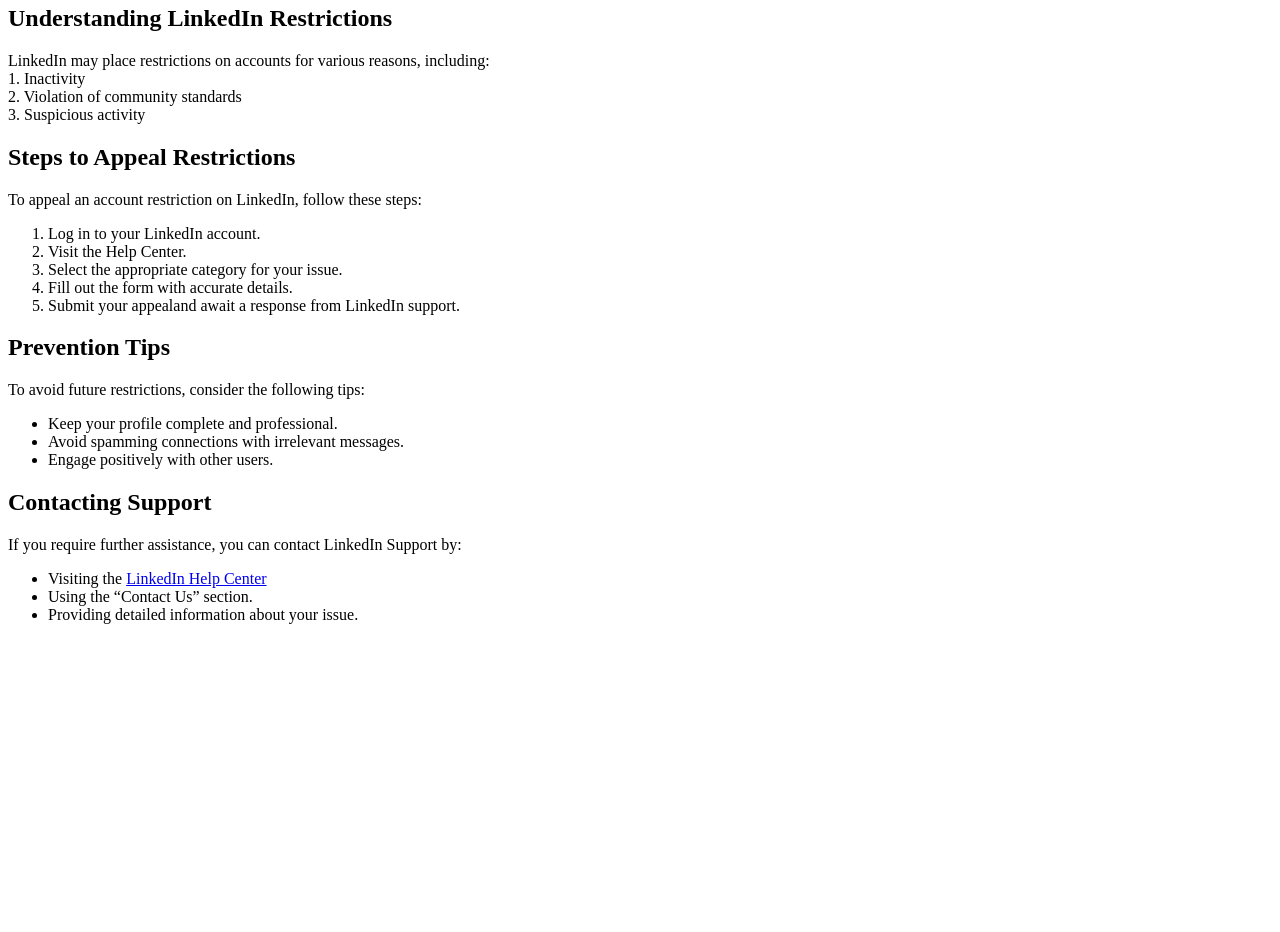
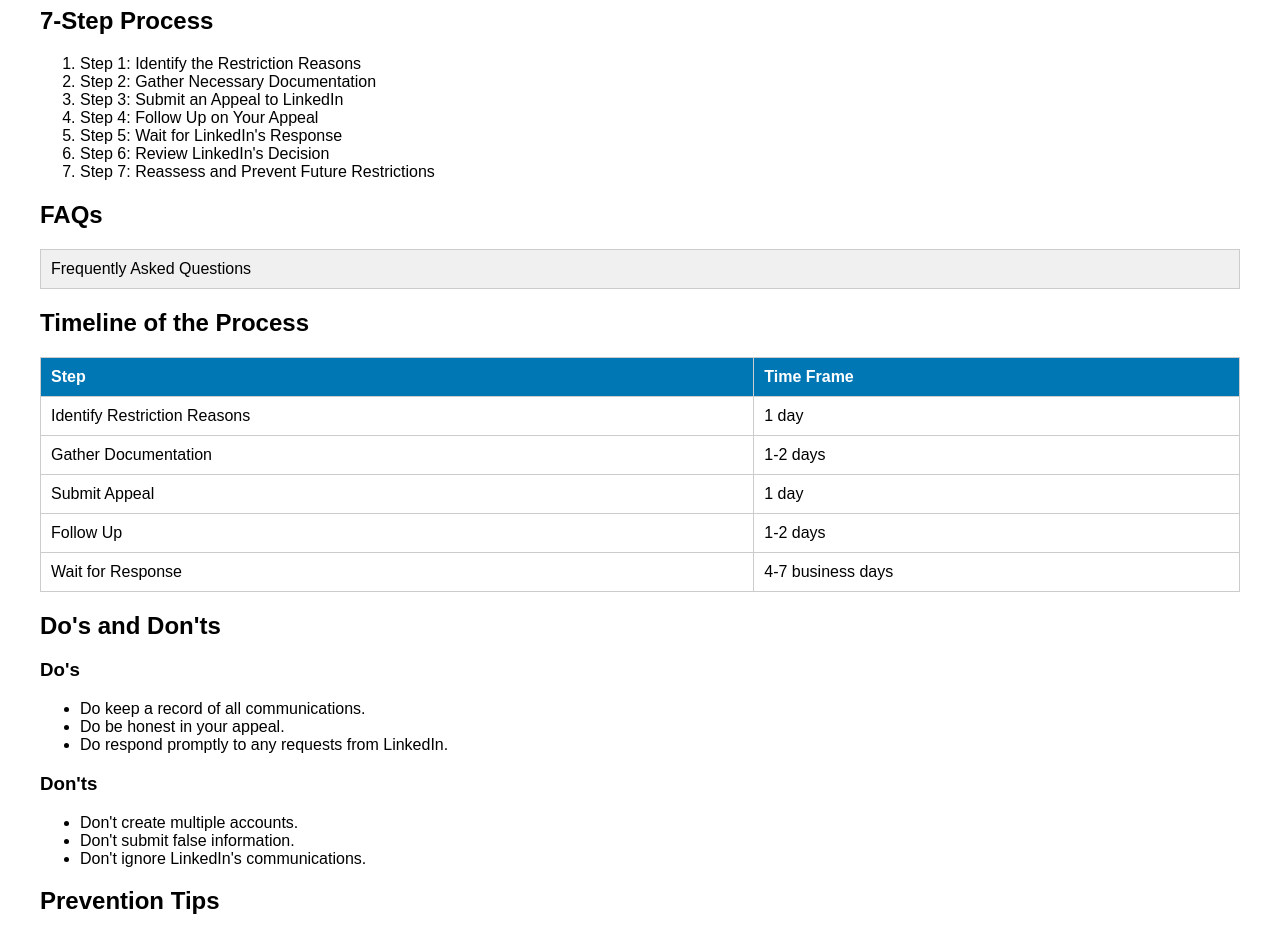
Before and after one commit to vibhanshumishra91/techinrent, a plain HTML site: page learn.html in a window 1280 px wide. Shown: the part 113-1045 px from the top of the page. Before the commit the page ends 800 px from the top, so only its background shows below. Drawn offline with Linux system fonts and the light colour scheme.

Commit message:
Updating learn.html with a comprehensive LinkedIn unrestriction guide.

```diff
--- a/learn.html
+++ b/learn.html
@@ -4,42 +4,101 @@
     <meta charset="UTF-8">
     <meta name="viewport" content="width=device-width, initial-scale=1.0">
     <title>LinkedIn Unrestriction Guide</title>
+    <style>
+        body { font-family: Arial, sans-serif; margin: 20px; padding: 20px; }
+        h1 { color: #0077B5; }
+        .toggle { cursor: pointer; background-color: #f0f0f0; padding: 10px; margin: 5px 0; border: 1px solid #ccc; }
+        .content { display: none; padding: 10px; border: 1px solid #0077B5; margin-top: 5px; }
+        table { width: 100%; border-collapse: collapse; margin: 20px 0; }
+        th, td { border: 1px solid #ccc; padding: 10px; text-align: left; }
+        th { background-color: #0077B5; color: white; }
+        .cta { background: linear-gradient(to right, #4CAF50, #81C784); padding: 15px; color: white; text-align: center; }
+    </style>
 </head>
 <body>
-    <h1>LinkedIn Unrestriction Guide</h1>
-    <p>LinkedIn restrictions can be a major issue for users, and it’s important to know how to address them effectively. Here’s a detailed guide on how to deal with LinkedIn restrictions.</p>
-
-    <h2>Understanding LinkedIn Restrictions</h2>
-    <p>LinkedIn may place restrictions on accounts for various reasons, including:<br>
-    1. Inactivity<br>
-    2. Violation of community standards<br>
-    3. Suspicious activity
-    </p>
-
-    <h2>Steps to Appeal Restrictions</h2>
-    <p>To appeal an account restriction on LinkedIn, follow these steps:</p>
+    <h1>Comprehensive LinkedIn Unrestriction Guide</h1>
+    <h2>7-Step Process</h2>
     <ol>
-        <li>Log in to your LinkedIn account.</li>
-        <li>Visit the Help Center.</li>
-        <li>Select the appropriate category for your issue.</li>
-        <li>Fill out the form with accurate details.</li>
-        <li>Submit your appealand await a response from LinkedIn support.</li>
+        <li>Step 1: Identify the Restriction Reasons</li>
+        <li>Step 2: Gather Necessary Documentation</li>
+        <li>Step 3: Submit an Appeal to LinkedIn</li>
+        <li>Step 4: Follow Up on Your Appeal</li>
+        <li>Step 5: Wait for LinkedIn's Response</li>
+        <li>Step 6: Review LinkedIn's Decision</li>
+        <li>Step 7: Reassess and Prevent Future Restrictions</li>
     </ol>
-
+    <h2>FAQs</h2>
+    <div class="toggle">Frequently Asked Questions</div>
+    <div class="content">
+        <p><strong>Q: What should I do if my account is restricted?</strong></p>
+        <p>A: Follow the 7-step process outlined above.</p>
+        <p><strong>Q: How long does the appeal process take?</strong></p>
+        <p>A: It usually takes about 4-7 business days.</p>
+        <p><strong>Q: Can I use my account during the restriction?</strong></p>
+        <p>A: No, you will not have access to your account.</p>
+    </div>
+    <h2>Timeline of the Process</h2>
+    <table>
+        <thead>
+            <tr>
+                <th>Step</th>
+                <th>Time Frame</th>
+            </tr>
+        </thead>
+        <tbody>
+            <tr>
+                <td>Identify Restriction Reasons</td>
+                <td>1 day</td>
+            </tr>
+            <tr>
+                <td>Gather Documentation</td>
+                <td>1-2 days</td>
+            </tr>
+            <tr>
+                <td>Submit Appeal</td>
+                <td>1 day</td>
+            </tr>
+            <tr>
+                <td>Follow Up</td>
+                <td>1-2 days</td>
+            </tr>
+            <tr>
+                <td>Wait for Response</td>
+                <td>4-7 business days</td>
+            </tr>
+        </tbody>
+    </table>
+    <h2>Do's and Don'ts</h2>
+    <h3>Do's</h3>
+    <ul>
+        <li>Do keep a record of all communications.</li>
+        <li>Do be honest in your appeal.</li>
+        <li>Do respond promptly to any requests from LinkedIn.</li>
+    </ul>
+    <h3>Don'ts</h3>
+    <ul>
+        <li>Don't create multiple accounts.</li>
+        <li>Don't submit false information.</li>
+        <li>Don't ignore LinkedIn's communications.</li>
+    </ul>
     <h2>Prevention Tips</h2>
-    <p>To avoid future restrictions, consider the following tips:</p>
     <ul>
-        <li>Keep your profile complete and professional.</li>
-        <li>Avoid spamming connections with irrelevant messages.</li>
-        <li>Engage positively with other users.</li>
+        <li>Regularly update your profile with accurate information.</li>
+        <li>Avoid connecting with too many people in a short time.</li>
+        <li>Be active but cautious in your networking.</li>
     </ul>
-
-    <h2>Contacting Support</h2>
-    <p>If you require further assistance, you can contact LinkedIn Support by:</p>
-    <ul>
-        <li>Visiting the <a href="https://www.linkedin.com/help/linkedin/requests/ask">LinkedIn Help Center</a></li>
-        <li>Using the “Contact Us” section.</li>
-        <li>Providing detailed information about your issue.</li>
-    </ul>
+    <h2>Professional CTA</h2>
+    <div class="cta">
+        <h3>Need Professional Assistance?</h3>
+        <p>Contact us today for expert help in navigating LinkedIn restrictions!</p>
+    </div>
+    <script>
+        document.querySelectorAll('.toggle').forEach(toggle => {
+            toggle.addEventListener('click', () => {
+                let content = toggle.nextElementSibling;
+                content.style.display = content.style.display === 'none' ? 'block' : 'none';
+            });
+        });
+    </script>
 </body>
 </html>
```
